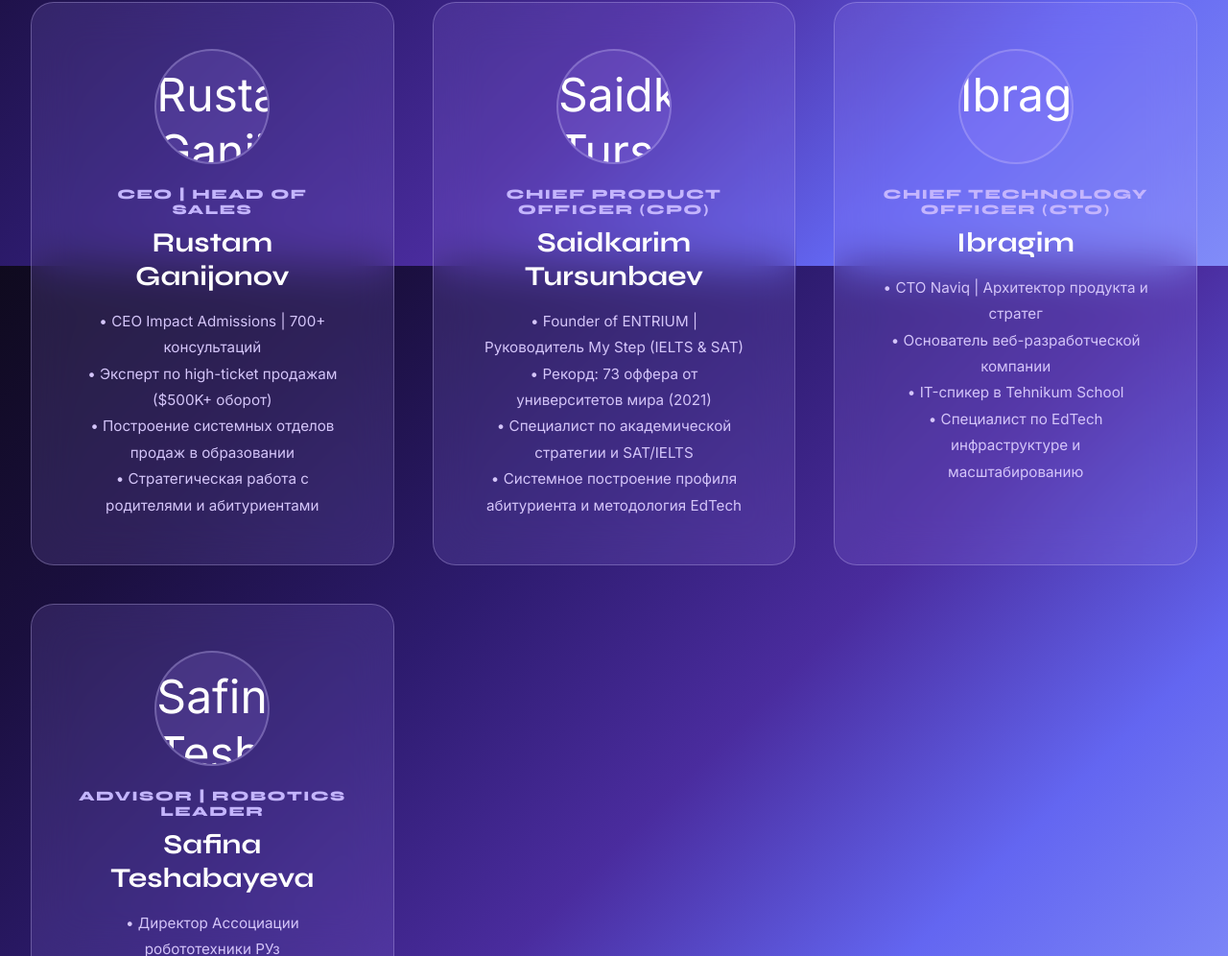
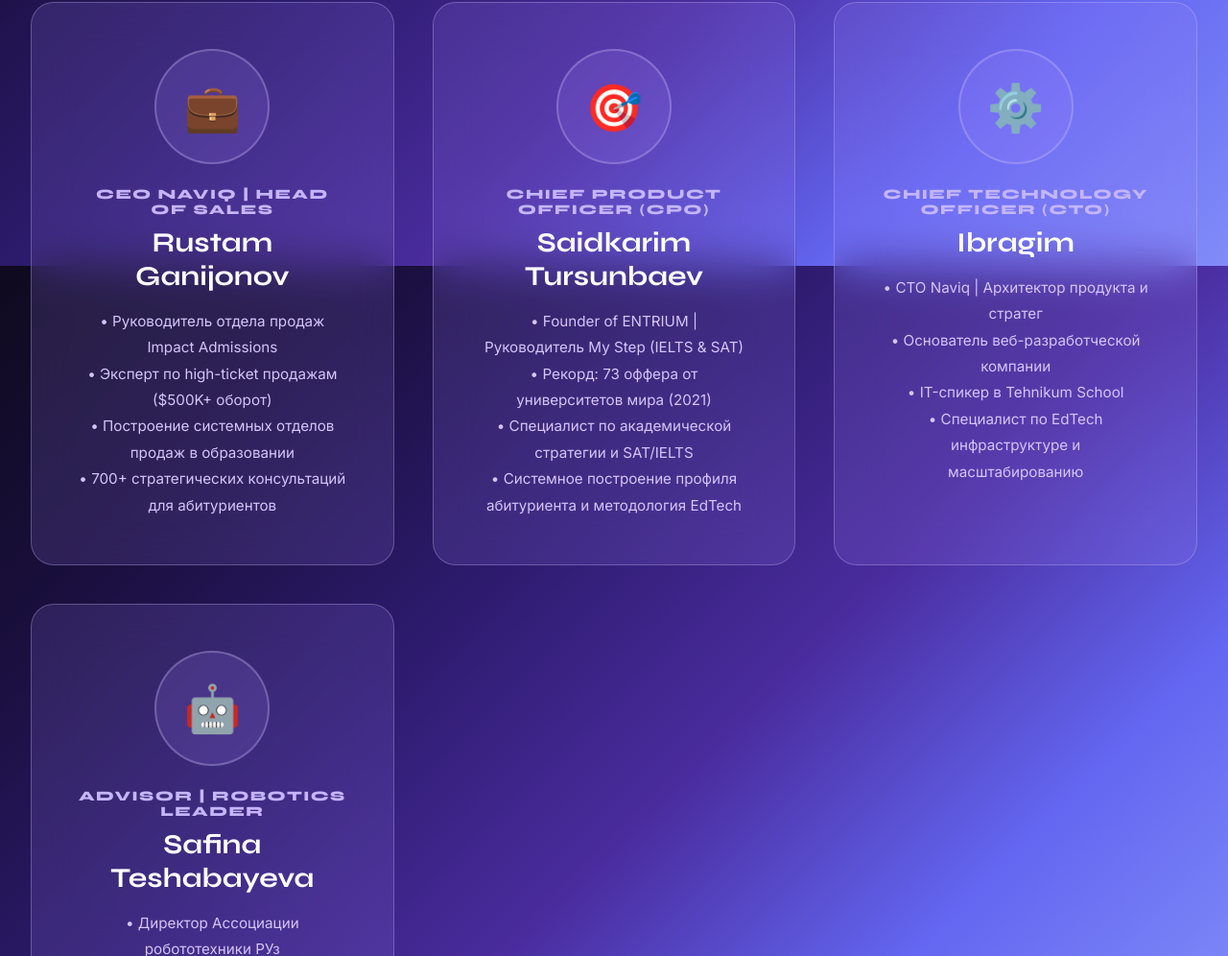
Before and after one commit to ganizonovrustam97-commits/naviq, a website with bundled scripts: page index.html in a window 1280 px wide. Shown: the part 9323-10319 px from the top of the page at 96% size. Built offline with nearby package versions, Linux system fonts and the light colour scheme; animation ran at ten frames a second; files whose address does not match are found by name.

Commit message:
Correct Rustam's role and add image fallback handling

```diff
--- a/index.html
+++ b/index.html
@@ -758,20 +758,24 @@
                 <div class="team-grid">
                     <div class="team-member">
                         <div class="member-avatar">
-                            <img src="assets/rustam.webp" alt="Rustam Ganijonov">
+                            <img src="assets/rustam.webp" alt="Rustam Ganijonov"
+                                onerror="this.style.display='none'; this.nextElementSibling.style.display='block';">
+                            <span style="display:none;">💼</span>
                         </div>
-                        <h3>CEO | Head of Sales</h3>
+                        <h3>CEO Naviq | Head of Sales</h3>
                         <p class="member-name">Rustam Ganijonov</p>
                         <p class="member-exp">
-                            • CEO Impact Admissions | 700+ консультаций<br>
+                            • Руководитель отдела продаж Impact Admissions<br>
                             • Эксперт по high-ticket продажам ($500K+ оборот)<br>
                             • Построение системных отделов продаж в образовании<br>
-                            • Стратегическая работа с родителями и абитуриентами
+                            • 700+ стратегических консультаций для абитуриентов
                         </p>
                     </div>
                     <div class="team-member">
                         <div class="member-avatar">
-                            <img src="assets/saidkarim.webp" alt="Saidkarim Tursunbaev">
+                            <img src="assets/saidkarim.webp" alt="Saidkarim Tursunbaev"
+                                onerror="this.style.display='none'; this.nextElementSibling.style.display='block';">
+                            <span style="display:none;">🎯</span>
                         </div>
                         <h3>Chief Product Officer (CPO)</h3>
                         <p class="member-name">Saidkarim Tursunbaev</p>
@@ -784,7 +788,9 @@
                     </div>
                     <div class="team-member">
                         <div class="member-avatar">
-                            <img src="assets/ibragim.webp" alt="Ibragim">
+                            <img src="assets/ibragim.webp" alt="Ibragim"
+                                onerror="this.style.display='none'; this.nextElementSibling.style.display='block';">
+                            <span style="display:none;">⚙️</span>
                         </div>
                         <h3>Chief Technology Officer (CTO)</h3>
                         <p class="member-name">Ibragim</p>
@@ -797,7 +803,9 @@
                     </div>
                     <div class="team-member">
                         <div class="member-avatar">
-                            <img src="assets/safina.webp" alt="Safina Teshabayeva">
+                            <img src="assets/safina.webp" alt="Safina Teshabayeva"
+                                onerror="this.style.display='none'; this.nextElementSibling.style.display='block';">
+                            <span style="display:none;">🤖</span>
                         </div>
                         <h3>Advisor | Robotics Leader</h3>
                         <p class="member-name">Safina Teshabayeva</p>
```
